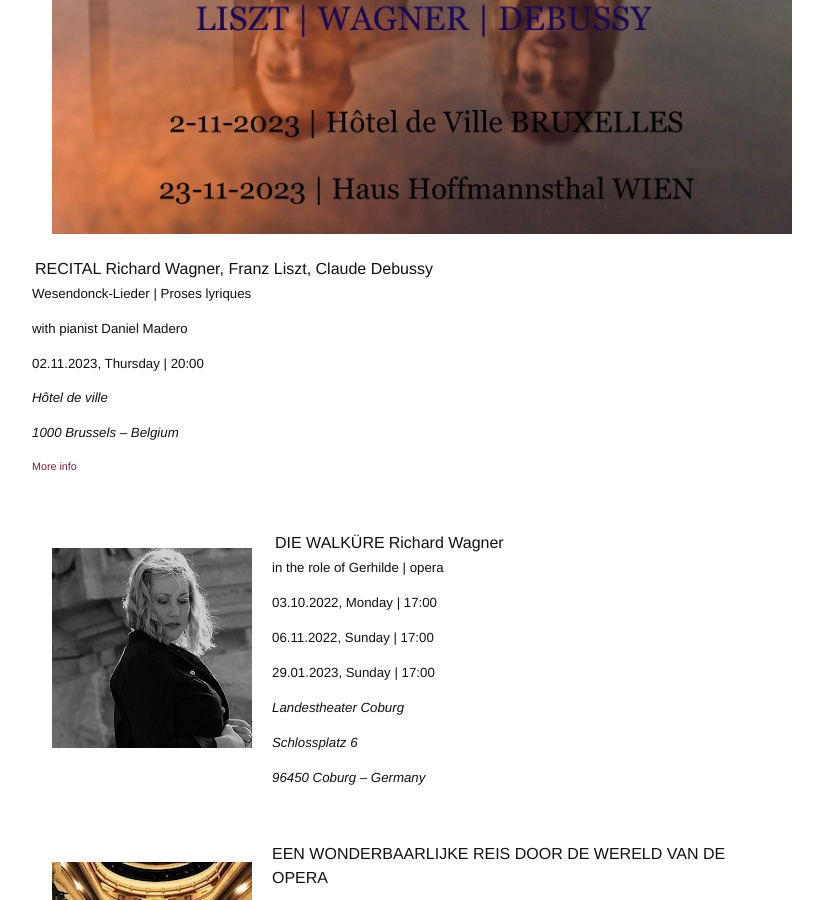
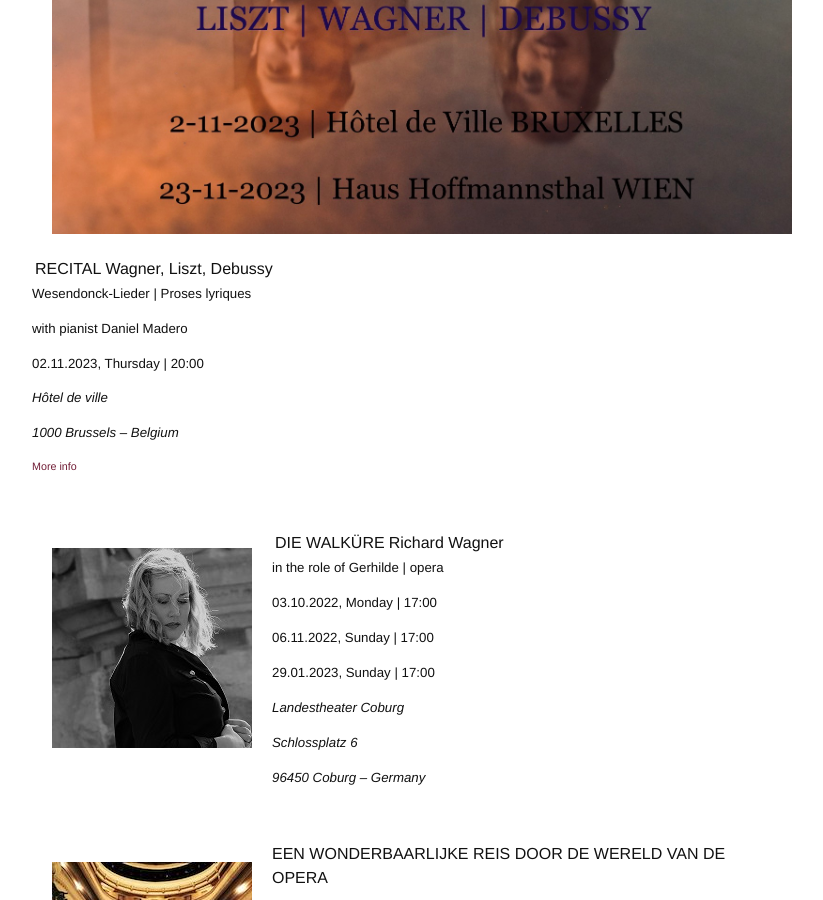
Before and after one commit to annesophie-sevens/annesophie-sevens.github.io, a Jekyll site: the page built from agenda-de.md, in a window 1280 px wide and 900 px high, scrolled down 1064 px. Shown: the whole window, without its empty margins (238-1061 px from the left). Built offline with Jekyll 4.4.1, drawn with Linux system fonts in a browser that asks for light colours; nearby versions of some CDN libraries.

Commit message:
Update agenda-de.md

```diff
--- a/agenda-de.md
+++ b/agenda-de.md
@@ -7,7 +7,7 @@
 ---
 <img style="float: left; padding: 20px" src="/assets/nov 2023.jpg">
 
-RECITAL | Richard Wagner, Franz Liszt, Claude Debussy
+RECITAL | Wagner, Liszt, Debussy
 
 ##### Wesendonck-Lieder | Proses lyriques
 
```
